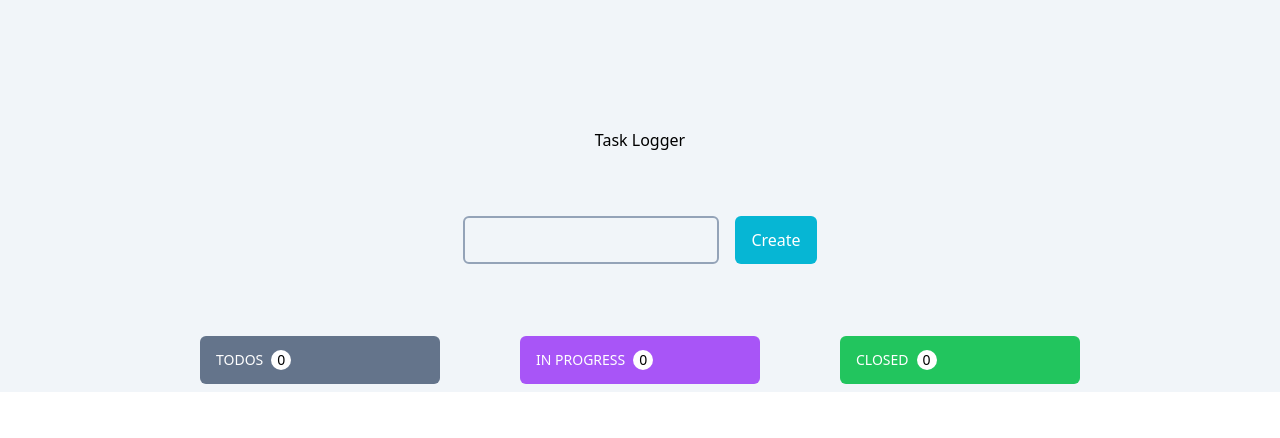
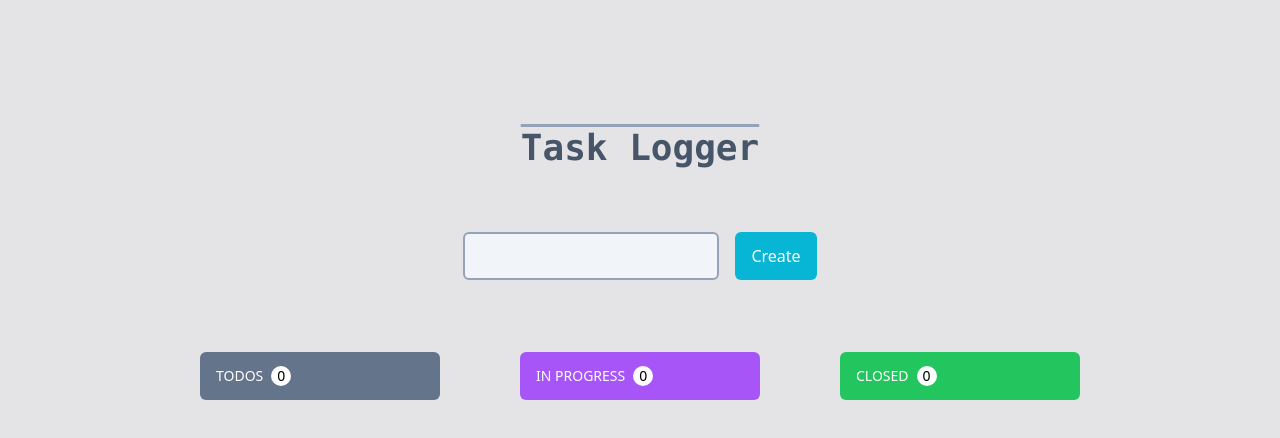
Before and after one commit to SivaSurender/DragNDrop, a React (Vite) app: page / in a window 1280 px wide. Shown: the top 438 px of the page. Built offline with nearby package versions, Linux system fonts and the light colour scheme.

Commit message:
added code

```diff
--- a/src/App.jsx
+++ b/src/App.jsx
@@ -21,8 +21,10 @@ export default function App() {
   return (
     <DndProvider backend={HTML5Backend}>
       <Toaster />
-      <div className="bg-slate-100 w-screen h=screen flex flex-col items-center pt-32 gap-16">
-        <h1>Task Logger</h1>
+      <div className="bg-slate-100 w-screen h=screen flex flex-col items-center pt-32 gap-16 bg-zinc-200 h-screen w-screen">
+        <h1 className="font-mono text-4xl subpixel-antialiased font-bold text-slate-600/100 overline decoration-slate-400">
+          Task Logger
+        </h1>
         <CreateTasks tasks={tasks} setTasks={setTasks} />
         <ListTasks tasks={tasks} setTasks={setTasks} />
       </div>
```
